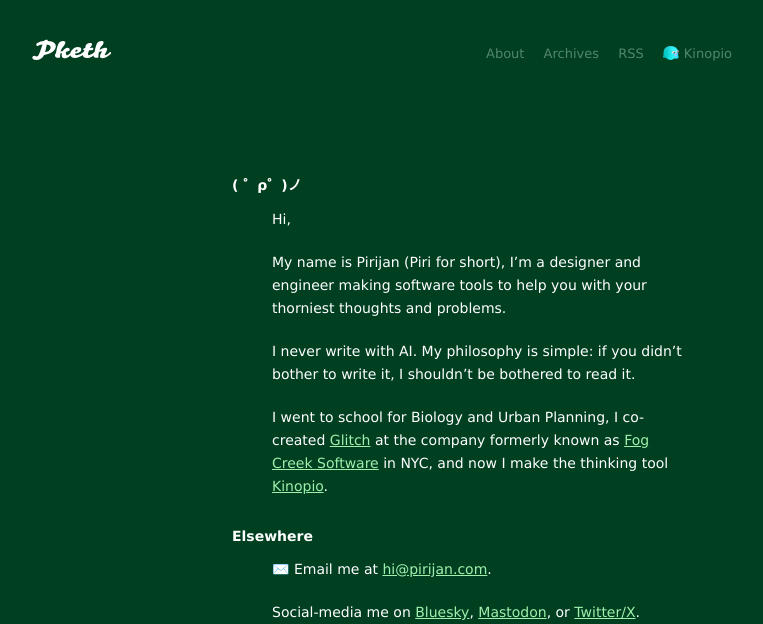
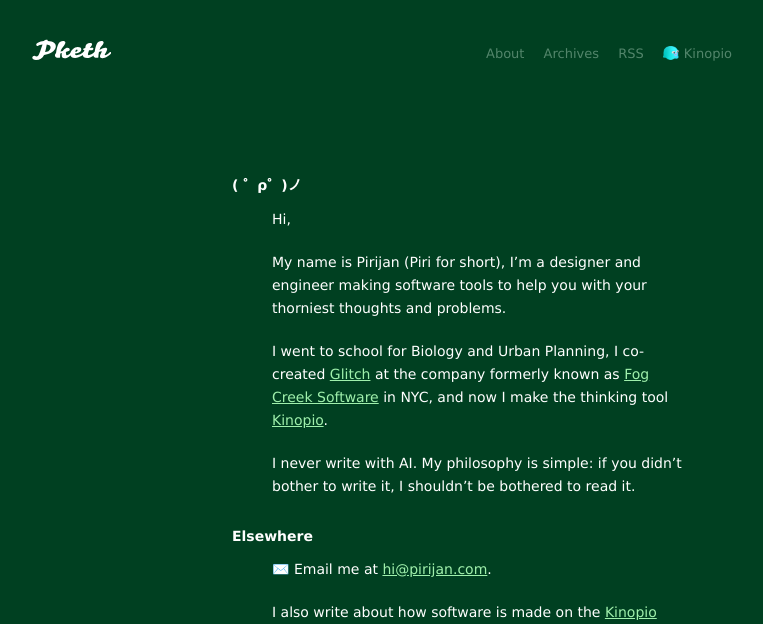
Before and after one commit to pketh/pketh.github.io, a Jekyll site: the page built from about.md, in a window 1280 px wide, cut to the strip 0-624 px from the top of the page. Shown: the whole strip, without its empty margins (258-1021 px from the left). Built offline with Jekyll 4.4.1, drawn with Linux system fonts in a browser that asks for light colours; some of the changed text lies outside the part shown.

Commit message:
update about

```diff
--- a/about.md
+++ b/about.md
@@ -9,13 +9,15 @@
 
 My name is Pirijan (Piri for short), I'm a designer and engineer making software tools to help you with your thorniest thoughts and problems.
 
+I went to school for Biology and Urban Planning, I co-created [Glitch](/the-first-four-years-of-glitch.html) at the company formerly known as [Fog Creek Software](https://en.wikipedia.org/wiki/Glitch,_Inc.) in NYC, and now I make the thinking tool [Kinopio](https://kinopio.club).
+
 I never write with AI. My philosophy is simple: if you didn't bother to write it, I shouldn't be bothered to read it.
-
-I went to school for Biology and Urban Planning, I co-created [Glitch](/the-first-four-years-of-glitch.html) at the company formerly known as [Fog Creek Software](https://en.wikipedia.org/wiki/Glitch,_Inc.) in NYC, and now I make the thinking tool [Kinopio](https://kinopio.club).
 
 ## Elsewhere
 
 ✉️ Email me at [hi@pirijan.com](mailto:hi@pirijan.com?subject=hi).
+
+I also write about how software is made on the [Kinopio Blog](https://kinopio.club/blog). You'll probably enjoy it too.
 
 Social-media me on [Bluesky](https://bsky.app/profile/pketh.org), [Mastodon](https://c.im/@pirijan), or [Twitter/X](https://twitter.com/pketh).
 
```
